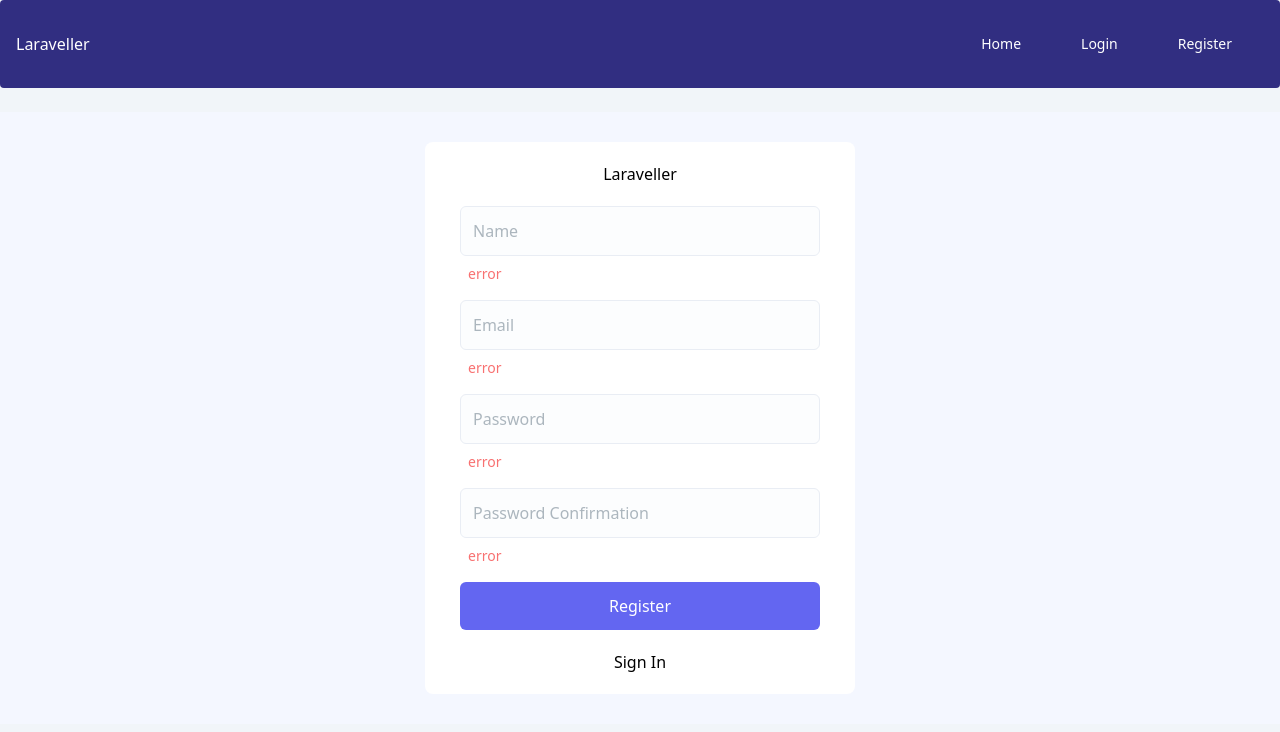
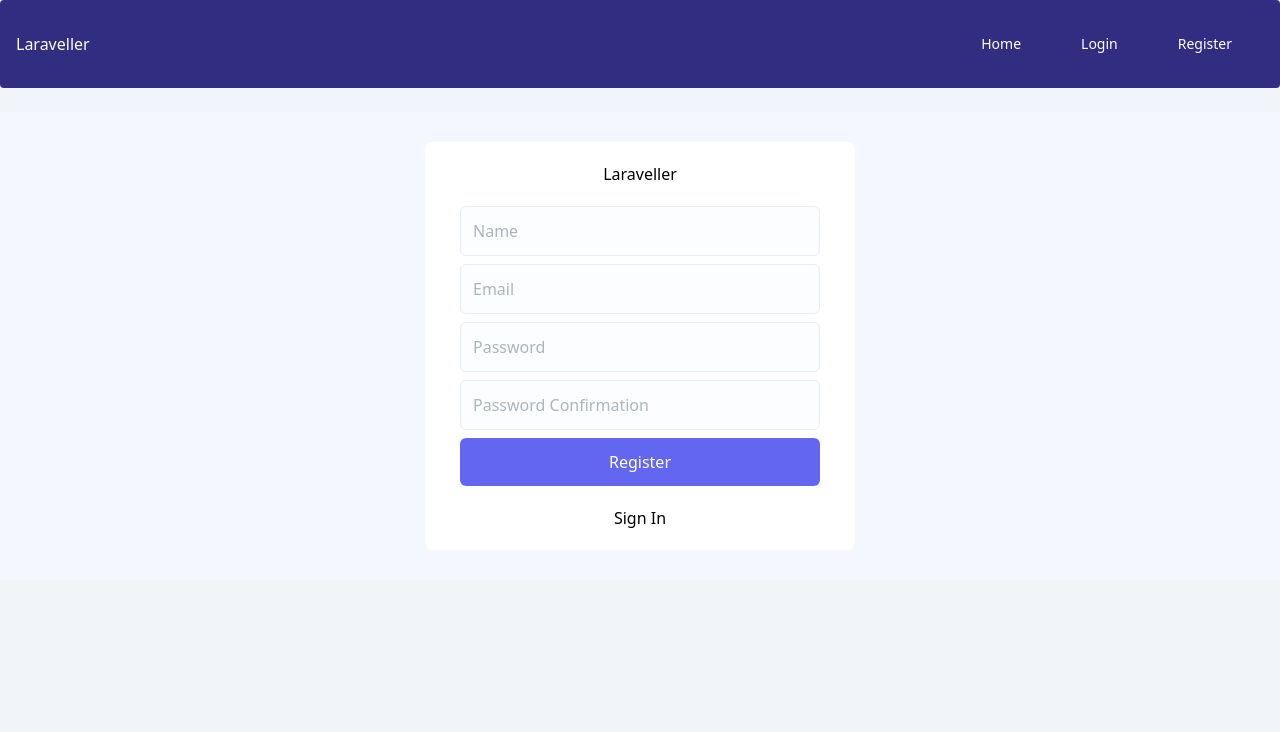
Before and after one commit to gaelambeu/form-reactjs-laravel, a React (Vite) app in the folder Frontend/: page /register in a window 1280 px wide. Shown: the top 732 px of the page. Built offline with nearby package versions, Linux system fonts and the light colour scheme; the HTML template or start-up script is replaced by a standard one.

Commit message:
display register and login errors

```diff
--- a/Frontend/src/components/Login.jsx
+++ b/Frontend/src/components/Login.jsx
@@ -6,17 +6,23 @@ import axios from "../api/axios";
 const Login = () => {
     const [email, setEmail] = useState("");
     const [password, setPassword] = useState("");
+    const [errors, setErrors] = useState([]);
     const navigate = useNavigate();
+
+    const csrf = () => axios.get('/sanctum/csrf-cookie')
 
     const handleLogin = async (event) => {
         event.preventDefault();
+        await csrf();
         try{
             await axios.post('/login', {email, password});
             setEmail("");
             setPassword("");
             navigate("/");
         } catch(e) {
-            console.log(e);
+            if(e.response.status = 422){
+                setErrors(e.response.data.errors);
+            }
         }
     };
 
@@ -36,9 +42,9 @@ const Login = () => {
                                         placeholder="Email"
                                         className="border-[#E9EDF4] w-full rounded-md border bg-[#FCFDFE] py-3 px-3 text-base text-body-color placeholder-[#ACB6BE] outline-none focus:border-primary focus-visible:shadow-none"
                                     />
-                                    <div className="flex">
-                                        <span className="text-red-400 text-sm m-1 p-1">error</span>
-                                    </div>
+                                    {errors.email && <div className="flex">
+                                        <span className="text-red-400 text-sm m-1 p-1">{errors.email[0]}</span>
+                                    </div>}
                                 </div>
 
                                 <div className="mb-2">
@@ -49,9 +55,9 @@ const Login = () => {
                                         placeholder="Password"
                                         className="border-[#E9EDF4] w-full rounded-md border bg-[#FCFDFE] py-3 px-3 text-base text-body-color placeholder-[#ACB6BE] outline-none focus:border-primary focus-visible:shadow-none"
                                     />
-                                    <div className="flex">
-                                        <span className="text-red-400 text-sm m-1 p-1">error</span>
-                                    </div>
+                                    {errors.password && <div className="flex">
+                                        <span className="text-red-400 text-sm m-1 p-1">{errors.password[0]}</span>
+                                    </div>}
                                 </div>
 
                                 <div className="mb-5">
--- a/Frontend/src/components/Register.jsx
+++ b/Frontend/src/components/Register.jsx
@@ -7,11 +7,15 @@ const Register = () => {
     const [email, setEmail] = useState("");
     const [password, setPassword] = useState("");
     const [password_confirmation, setPasswordConfirmation] = useState("");
+    const [errors, setErrors] = useState([]);
     const navigate = useNavigate();
+
+    const csrf = () => axios.get('/sanctum/csrf-cookie')
+
 
     const handleRegister = async (event) => {
         event.preventDefault();
-
+        await csrf();
         try{
             await axios.post("/register", {name, email, password, password_confirmation })
             setName("");
@@ -20,7 +24,9 @@ const Register = () => {
             setPasswordConfirmation("");
             navigate("/")
         } catch(e) {
-            console.log(e);
+            if(e.response.status = 422){
+                setErrors(e.response.data.errors);
+            }
         }
     }
 
@@ -41,9 +47,9 @@ const Register = () => {
                                         placeholder="Name"
                                         className="border-[#E9EDF4] w-full rounded-md border bg-[#FCFDFE] py-3 px-3 text-base text-body-color placeholder-[#ACB6BE] outline-none focus:border-primary focus-visible:shadow-none"
                                     />
-                                    <div className="flex">
-                                        <span className="text-red-400 text-sm m-1 p-1">error</span>
-                                    </div>
+                                    {errors.name && <div className="flex">
+                                        <span className="text-red-400 text-sm m-1 p-1">{errors.name[0]}</span>
+                                    </div>}
                                 </div>
                                 <div className="mb-2">
                                     <input
@@ -53,9 +59,9 @@ const Register = () => {
                                         placeholder="Email"
                                         className="border-[#E9EDF4] w-full rounded-md border bg-[#FCFDFE] py-3 px-3 text-base text-body-color placeholder-[#ACB6BE] outline-none focus:border-primary focus-visible:shadow-none"
                                     />
-                                    <div className="flex">
-                                        <span className="text-red-400 text-sm m-1 p-1">error</span>
-                                    </div>
+                                    {errors.email && <div className="flex">
+                                        <span className="text-red-400 text-sm m-1 p-1">{errors.email[0]}</span>
+                                    </div>}
                                 </div>
                                 <div className="mb-2">
                                     <input
@@ -65,9 +71,9 @@ const Register = () => {
                                         placeholder="Password"
                                         className="border-[#E9EDF4] w-full rounded-md border bg-[#FCFDFE] py-3 px-3 text-base text-body-color placeholder-[#ACB6BE] outline-none focus:border-primary focus-visible:shadow-none"
                                     />
-                                    <div className="flex">
-                                        <span className="text-red-400 text-sm m-1 p-1">error</span>
-                                    </div>
+                                    {errors.password && <div className="flex">
+                                        <span className="text-red-400 text-sm m-1 p-1">{errors.password[0]}</span>
+                                    </div>}
                                 </div>
                                 <div className="mb-2">
                                     <input
@@ -77,9 +83,7 @@ const Register = () => {
                                         placeholder="Password Confirmation"
                                         className="border-[#E9EDF4] w-full rounded-md border bg-[#FCFDFE] py-3 px-3 text-base text-body-color placeholder-[#ACB6BE] outline-none focus:border-primary focus-visible:shadow-none"
                                     />
-                                    <div className="flex">
-                                        <span className="text-red-400 text-sm m-1 p-1">error</span>
-                                    </div>
+
                                 </div>
                                 <div className="mb-5">
                                     <button type="submit" className="w-full px-4 py-3 bg-indigo-500 hover:gb-indigo-700 rounded-md text-white">
```
